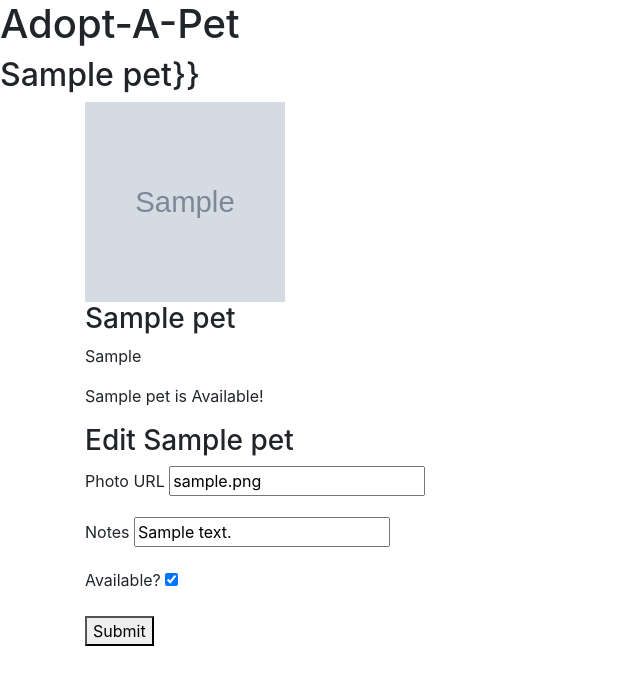
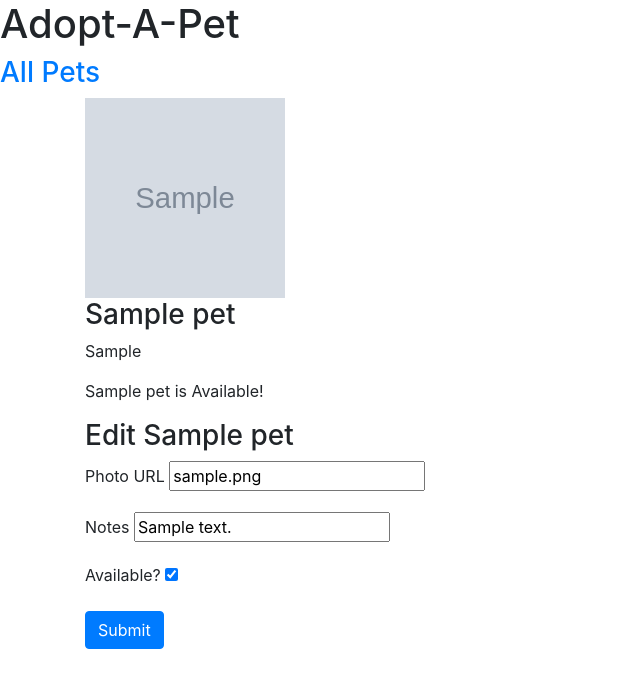
Before and after one commit to zataara/adopt-a-pet, a Flask app: page /1 in a window 1280 px wide. Shown: the top 688 px of the page, without its empty margins (0-640 px from the left). Run offline with Flask 2, Linux system fonts and the light colour scheme; tables that the repository leaves empty hold one stand-in row (values such as "Sample post"); grey boxes marked "Sample" are stand-in pictures; some libraries are stand-ins or nearby versions.

Commit message:
fixed reference issue

```diff
--- a/app.py
+++ b/app.py
@@ -1,4 +1,4 @@
-from flask import Flask, request, render_template, redirect, flash, session
+from flask import Flask, request, render_template, redirect, flash, session, url_for
 from flask_debugtoolbar import DebugToolbarExtension
 from models import db, connect_db, Pet
 from forms import AddPetForm, EditPetForm
@@ -17,7 +17,7 @@ db.create_all()
 
 ### Main routes
 @app.route('/')
-def home_page():
+def list_pets():
     '''Homepage redirects to list of all users'''
     pets = Pet.query.all()
 
@@ -37,7 +37,7 @@ def show_add_form():
         photo_url = form.photo_url.data
         age = form.age.data
         notes = form.notes.data
-        return redirect('/add')
+        return redirect(url_for('list_pets'))
     else:
         return render_template('add.html', form=form, pet=pet)
 
@@ -49,9 +49,10 @@ def show_pet_detail(pet_id):
     form = EditPetForm(obj=pet)
 
     if form.validate_on_submit():
-        photo_url = form.photo_url.data
-        notes = form.notes.data
-        available = form.available.data
-        return redirect('/<int:pet_id>')
+        pet.photo_url = form.photo_url.data
+        pet.notes = form.notes.data
+        pet.available = form.available.data
+        db.session.commit()
+        return redirect(url_for('list_pets'))
     else:
         return render_template('detail.html', form=form, pet=pet)
--- a/static/index.css
+++ b/static/index.css
@@ -2,3 +2,7 @@ img {
     height: 200px;
     width: 200px
 }
+
+.header {
+   display: inline-block;
+}
--- a/templates/add.html
+++ b/templates/add.html
@@ -21,7 +21,7 @@
     </p>
 
     {% endfor %}
-    <button type='submit'>Submit</button>
+    <button class='btn btn-primary' type='submit'>Submit</button>
 </form>
 
 
--- a/templates/base.html
+++ b/templates/base.html
@@ -8,8 +8,9 @@
     <title>{% block title %}{% endblock %}</title>
 </head>
 <body>
-    <header>
+    <header class='header'>
         <h1>Adopt-A-Pet</h1>
+        <h3><a href='/'>All Pets</a></h3>
     </header>
     {% block body %}
 
--- a/templates/detail.html
+++ b/templates/detail.html
@@ -1,14 +1,9 @@
 {% extends 'base.html' %}
-
 
 
 {% block title %}{% endblock %}
 
-
 {% block body %}
-
-<h2>{{pet.name}}}}</h2>
-
 
 <div class='container'>
     <img src='{{pet.photo_url}}'>
@@ -33,7 +28,7 @@
         </p>
 
         {% endfor %}
-        <button type='submit'>Submit</button>
+        <button class ='btn btn-primary' type='submit'>Submit</button>
     </form>
 
 
```
Also changed, not shown: templates/index.html (+4 -4 lines).
